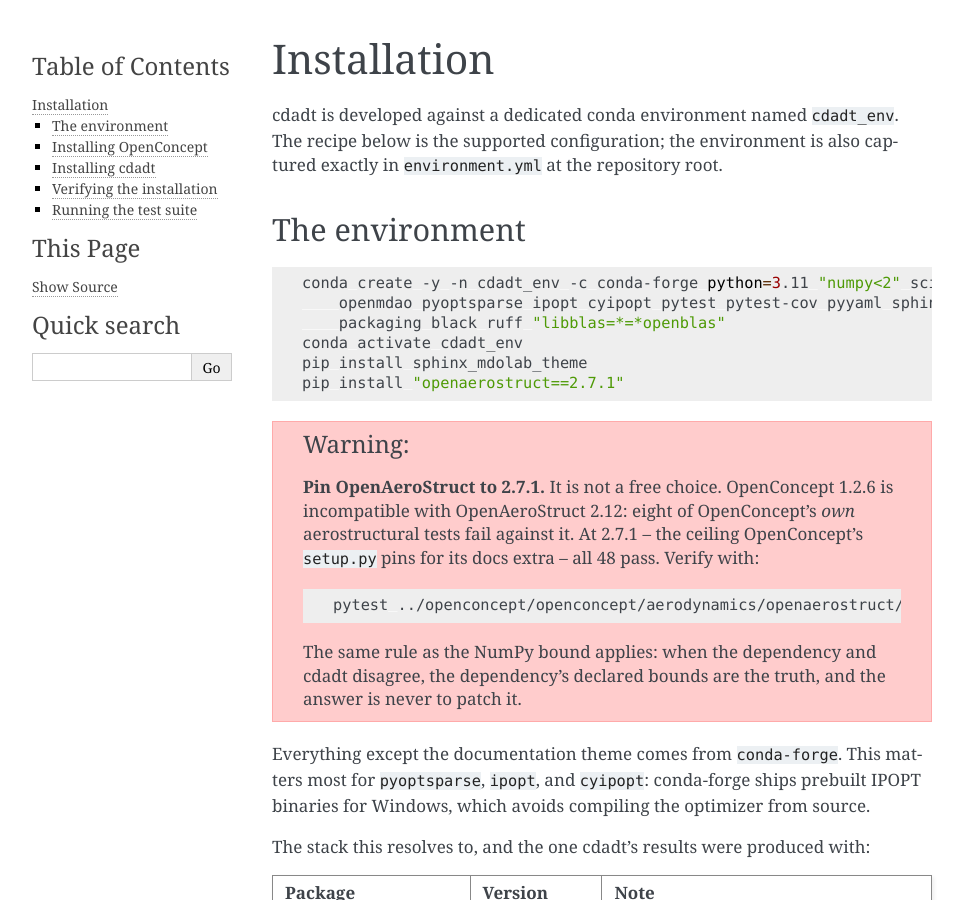
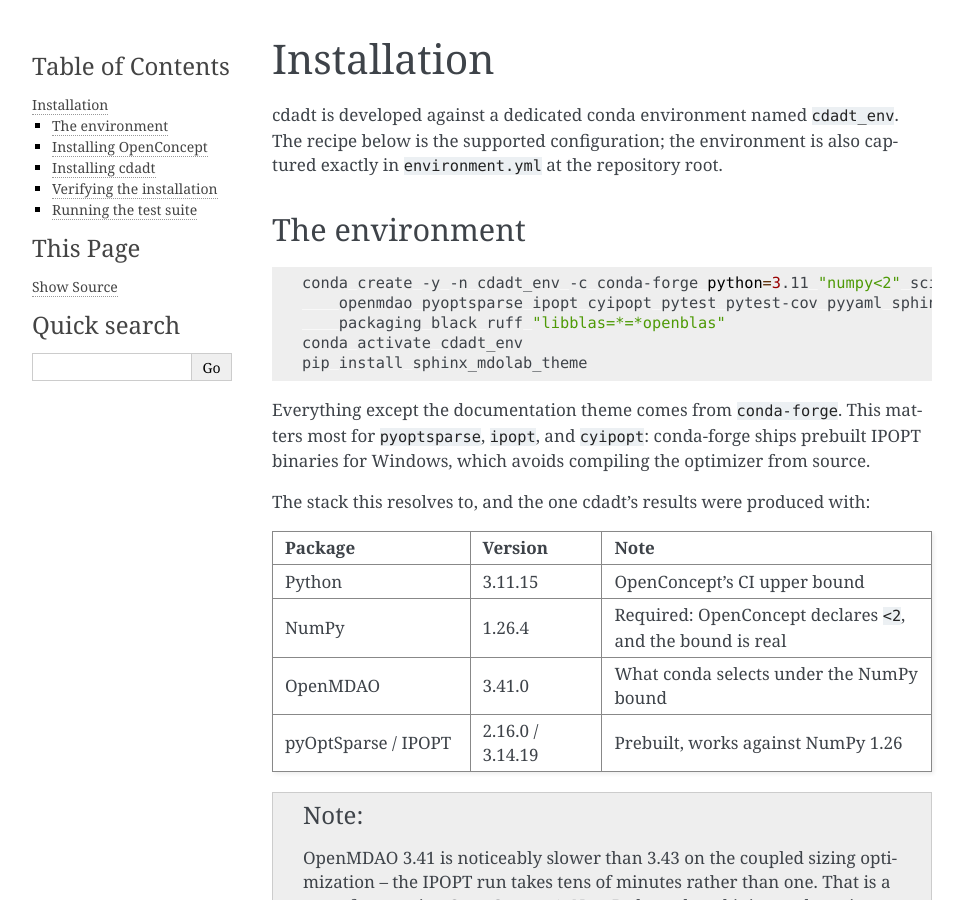
Before and after one commit to realJoey/cdadt, a Sphinx documentation site: the page built from docs/install.rst, in a window 1280 px wide and 900 px high. Shown: the whole window, without its empty margins (148-1112 px from the left). Built offline with Sphinx 7.4.7, drawn with Linux system fonts in a browser that asks for light colours.

Commit message:
Revert "Pin OpenAeroStruct to 2.7.1 for the structures discipline"
This reverts commit 355540b9afc9126d6b7c579c8f92c5e60e8de8c5.

```diff
--- a/docs/install.rst
+++ b/docs/install.rst
@@ -18,20 +18,6 @@
        packaging black ruff "libblas=*=*openblas"
    conda activate cdadt_env
    pip install sphinx_mdolab_theme
-   pip install "openaerostruct==2.7.1"
-
-.. warning::
-   **Pin OpenAeroStruct to 2.7.1.** It is not a free choice. OpenConcept 1.2.6 is
-   incompatible with OpenAeroStruct 2.12: eight of OpenConcept's *own* aerostructural tests
-   fail against it. At 2.7.1 -- the ceiling OpenConcept's ``setup.py`` pins for its docs
-   extra -- all 48 pass. Verify with:
-
-   .. code-block:: bash
-
-      pytest ../openconcept/openconcept/aerodynamics/openaerostruct/tests -q
-
-   The same rule as the NumPy bound applies: when the dependency and cdadt disagree, the
-   dependency's declared bounds are the truth, and the answer is never to patch it.
 
 Everything except the documentation theme comes from ``conda-forge``. This matters most for
 ``pyoptsparse``, ``ipopt``, and ``cyipopt``: conda-forge ships prebuilt IPOPT binaries for
--- a/environment.yml
+++ b/environment.yml
@@ -163,7 +163,6 @@
       - baron==0.10.1
       - cdadt==0.1.0
       - latexcodec==3.0.1
-      - openaerostruct==2.7.1
       - openconcept==1.2.6
       - pybtex==0.26.1
       - pybtex-docutils==1.0.3
```
